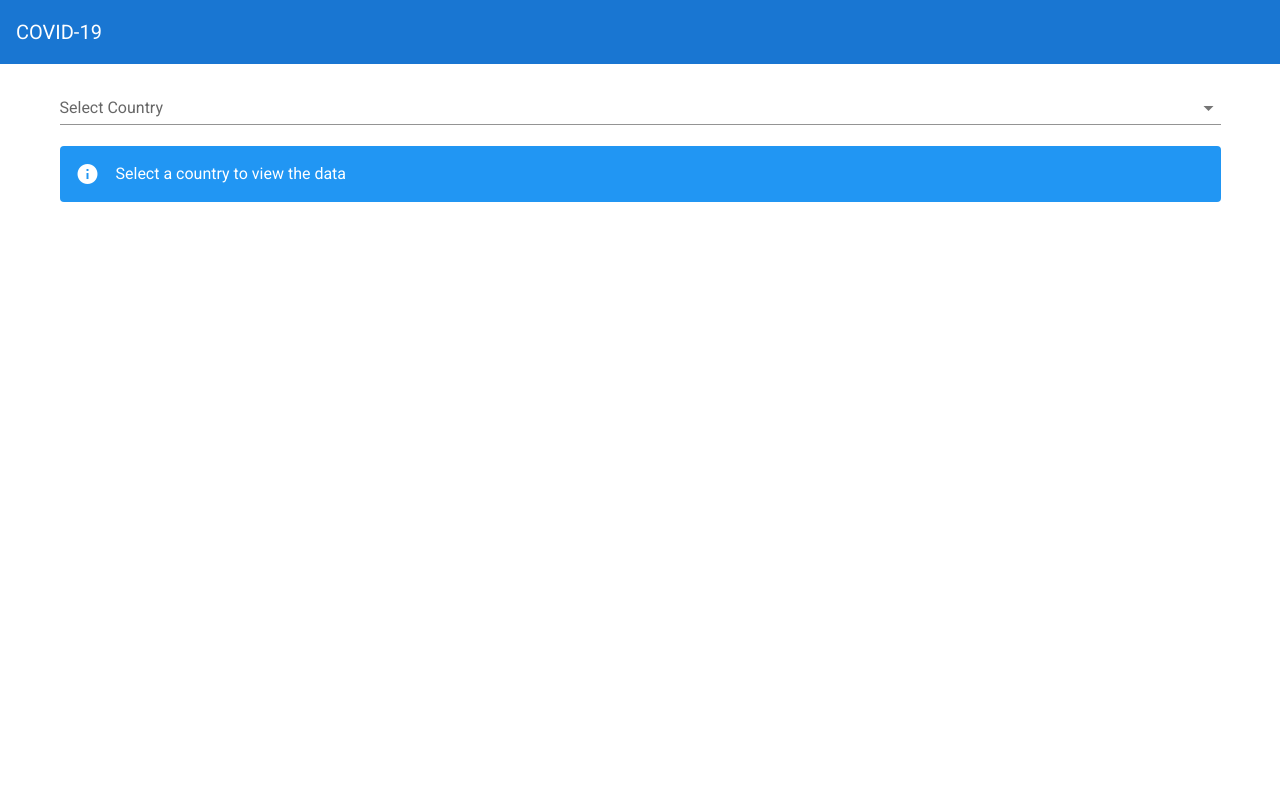
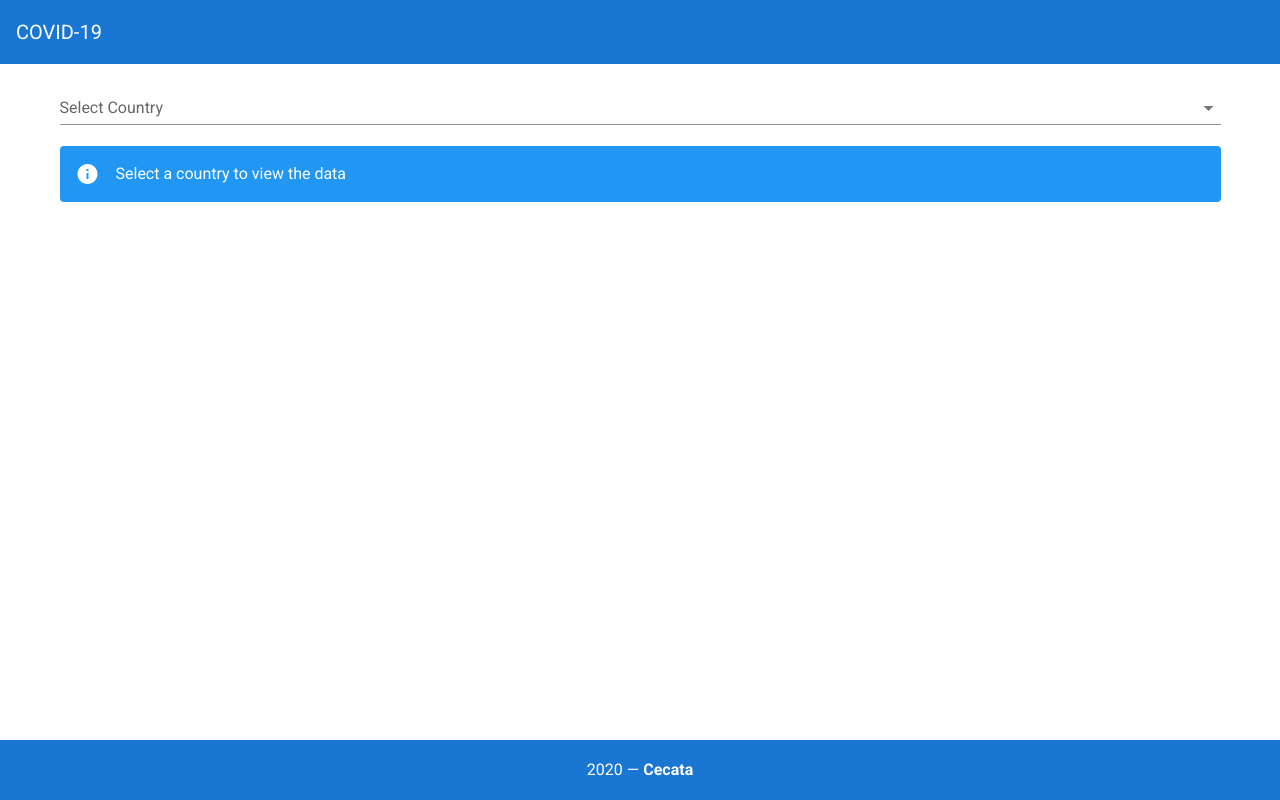
Before and after one commit to PieroNarciso/covid-19, a Vue app: page / in a window 1280 px wide. Built offline with nearby package versions, Linux system fonts and the light colour scheme; no server answers.

Commit message:
Add footer

```diff
--- a/src/components/layout/AppFooter.vue
+++ b/src/components/layout/AppFooter.vue
@@ -1,5 +1,12 @@
 <template>
-  <div id="app-footer"></div>
+  <div id="app-footer">
+    <v-footer app color="primary" dark>
+      <v-col class="text-center" cols="12">
+        {{ new Date().getFullYear() }} —
+        <strong>Cecata</strong>
+      </v-col>
+    </v-footer>
+  </div>
 </template>
 
 <script lang="ts">
```
